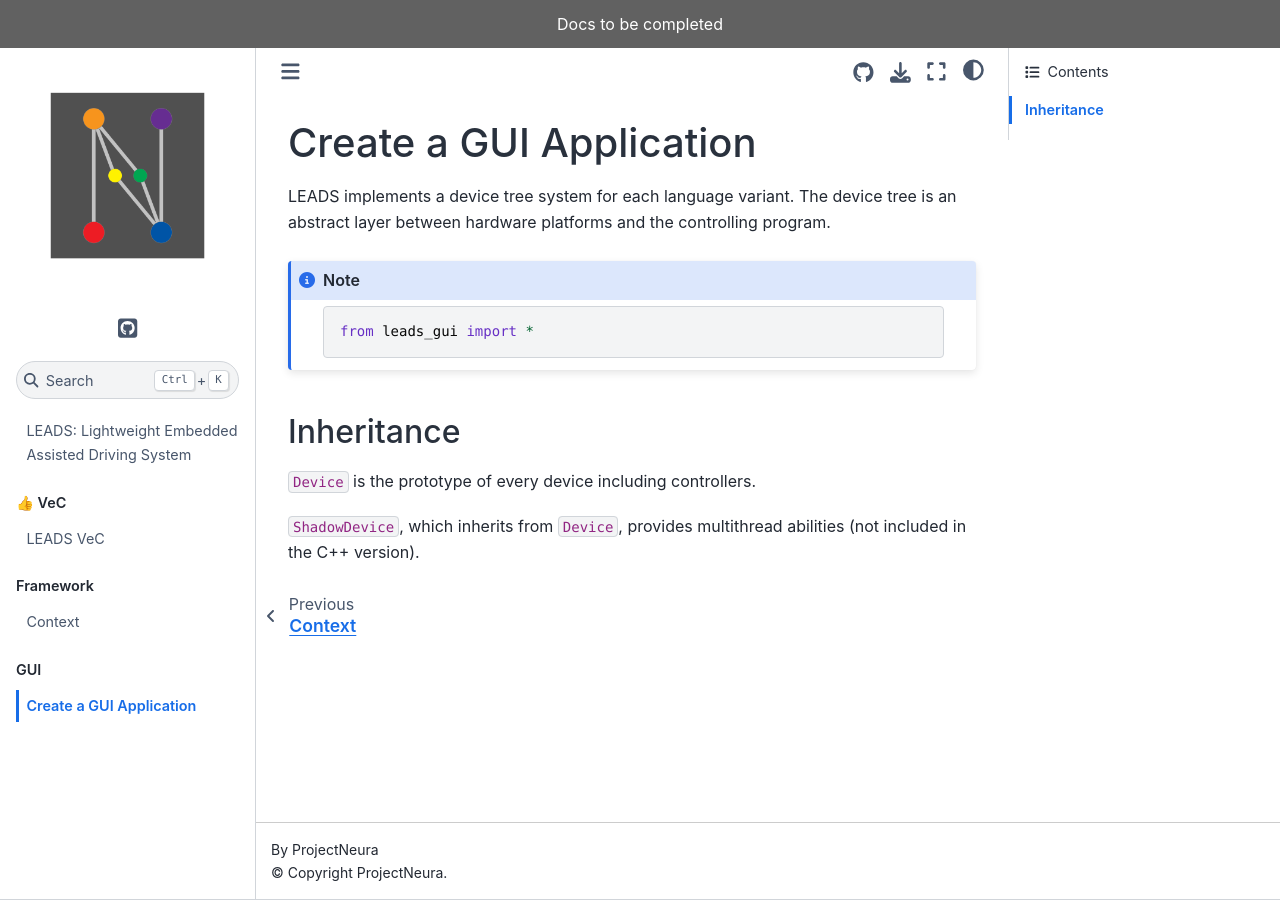
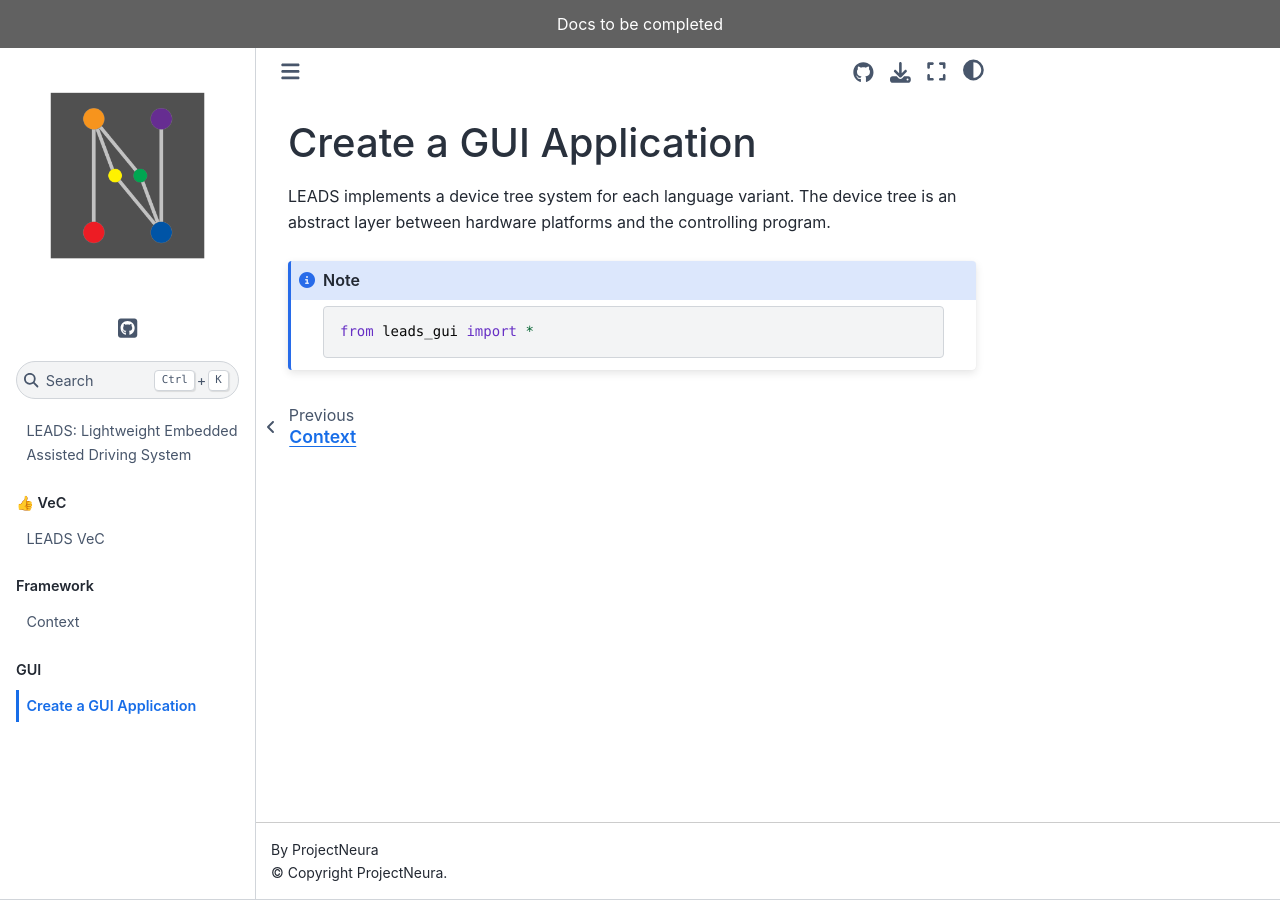
Before and after one commit to ProjectNeura/leads-docs, a Sphinx documentation site: the page built from docs/gui.md, in a window 1280 px wide. Built offline with Sphinx 7.4.7 and the Sphinx Book theme 1.1.4, drawn with Linux system fonts in a browser that asks for light colours; pages that are not in the unit, such as notebooks, are missing from menus.

Commit message:
Routine updates.

````diff
--- a/docs/gui.md
+++ b/docs/gui.md
@@ -4,15 +4,7 @@ LEADS implements a device tree system for each language variant. The device tree
 platforms and the controlling program.
 
 :::{note}
-
 ```python
 from leads_gui import *
 ```
-
 :::
-
-## Inheritance
-
-`Device` is the prototype of every device including controllers.
-
-`ShadowDevice`, which inherits from `Device`, provides multithread abilities (not included in the C++ version).
````
Also changed, not shown: docs/context.md (+12 -15 lines).
